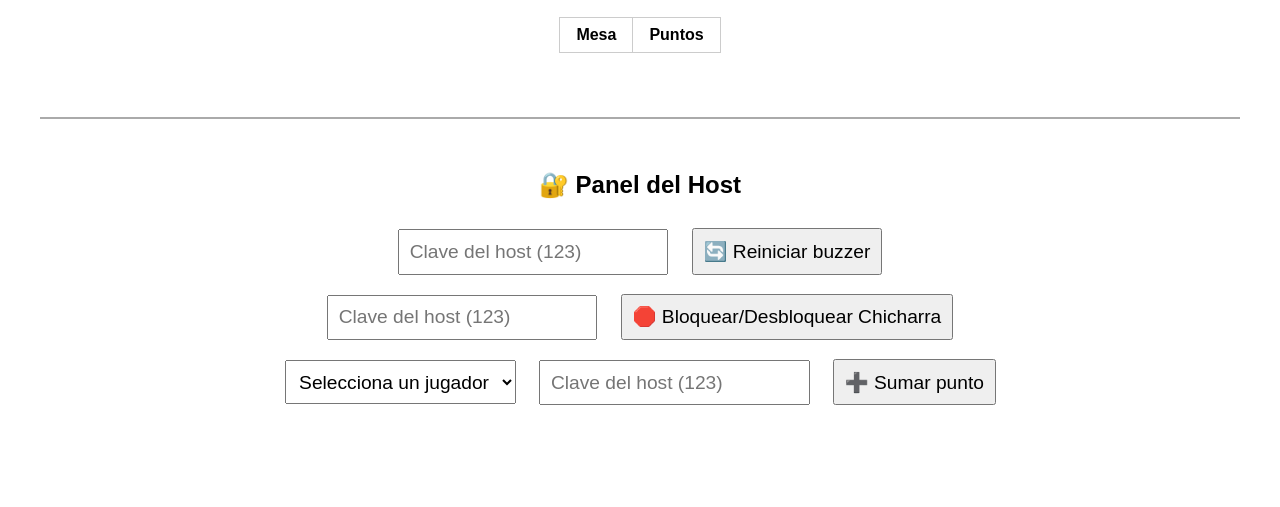
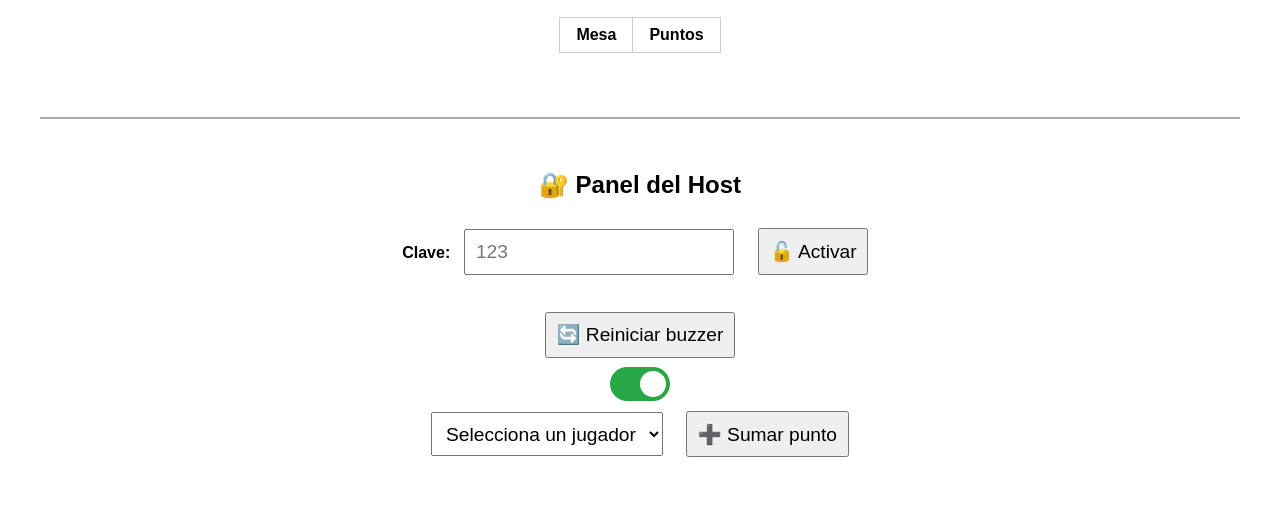
Before and after one commit to karinavallejos/cumplepyk, a Flask app: page / in a window 1280 px wide. Shown: the part 519-1026 px from the top of the page. Before the commit the page ends 924 px from the top, so only its background shows below. Run offline with Flask 3, Linux system fonts and the light colour scheme; data that the repository does not hold is empty.

Commit message:
index.html

```diff
--- a/templates/index.html
+++ b/templates/index.html
@@ -20,6 +20,39 @@
     th, td { border: 1px solid #ccc; padding: 8px 16px; }
     .ranking { margin-top: 2em; }
     #panelHost { margin-top: 4em; padding-top: 2em; border-top: 2px solid #aaa; }
+    .switch {
+      position: relative;
+      display: inline-block;
+      width: 60px;
+      height: 34px;
+    }
+    .switch input { opacity: 0; width: 0; height: 0; }
+    .slider {
+      position: absolute;
+      cursor: pointer;
+      top: 0; left: 0;
+      right: 0; bottom: 0;
+      background-color: #ccc;
+      transition: .4s;
+      border-radius: 34px;
+    }
+    .slider:before {
+      position: absolute;
+      content: "";
+      height: 26px;
+      width: 26px;
+      left: 4px;
+      bottom: 4px;
+      background-color: white;
+      transition: .4s;
+      border-radius: 50%;
+    }
+    input:checked + .slider {
+      background-color: #28a745;
+    }
+    input:checked + .slider:before {
+      transform: translateX(26px);
+    }
   </style>
 </head>
 <body>
@@ -68,46 +101,47 @@
 
   <div id="panelHost">
     <h2>🔐 Panel del Host</h2>
+    <label><strong>Clave:</strong> <input type="password" id="claveHost" placeholder="123"></label>
+    <button onclick="activarHost()">🔓 Activar</button>
 
-    <form action="/reset" method="post">
-      <input type="password" name="clave" placeholder="Clave del host (123)">
+    <br><br>
+    <form action="/reset" method="post" onsubmit="return insertarClave(this)">
+      <input type="hidden" name="clave">
       <button type="submit">🔄 Reiniciar buzzer</button>
     </form>
 
-    <form action="/toggle" method="post">
-      <input type="password" name="clave" placeholder="Clave del host (123)">
-      <button type="submit">🛑 Bloquear/Desbloquear Chicharra</button>
+    <form action="/toggle" method="post" onsubmit="return insertarClave(this)">
+      <input type="hidden" name="clave">
+      <label class="switch">
+        <input type="checkbox" id="toggleSwitch" onchange="this.form.submit()">
+        <span class="slider"></span>
+      </label>
     </form>
 
-    <form action="/sumar" method="post">
+    <form action="/sumar" method="post" onsubmit="return insertarClave(this)">
       <select id="jugador" name="jugador" required>
         <option disabled selected>Selecciona un jugador</option>
       </select>
-      <input type="password" name="clave" placeholder="Clave del host (123)" required>
+      <input type="hidden" name="clave">
       <button type="submit">➕ Sumar punto</button>
     </form>
   </div>
 
   <script>
-    const defaultMesas = {
-      "Karina": "Mesa Maria Mitchell", "Poly": "Mesa Maria Mitchell", "Mariana": "Mesa Maria Mitchell",
-      "Arturo": "Mesa Maria Mitchell", "Mike": "Mesa Maria Mitchell", "Isi": "Mesa Maria Mitchell",
-      "Tito": "Mesa Maria Mitchell", "Katthy": "Mesa Maria Mitchell",
-      "Inés": "Mesa Caroline Herschel", "Angela": "Mesa Caroline Herschel", "Loreto": "Mesa Caroline Herschel",
-      "Daisy": "Mesa Caroline Herschel", "Jaime": "Mesa Caroline Herschel", "Myriam": "Mesa Caroline Herschel",
-      "M.Elena": "Mesa Caroline Herschel",
-      "Cristian": "Mesa Annie Jump Cannon", "Coté": "Mesa Annie Jump Cannon", "Tabi": "Mesa Annie Jump Cannon",
-      "Danny": "Mesa Annie Jump Cannon", "Max": "Mesa Annie Jump Cannon", "Tati": "Mesa Annie Jump Cannon",
-      "Lis": "Mesa Jocelyn Bell Burnell", "Yossebann": "Mesa Jocelyn Bell Burnell", "Cata": "Mesa Jocelyn Bell Burnell",
-      "Tamara": "Mesa Jocelyn Bell Burnell", "Diego": "Mesa Jocelyn Bell Burnell", "Nacha": "Mesa Jocelyn Bell Burnell",
-      "Pipe": "Mesa Jocelyn Bell Burnell",
+    const defaultMesas = { "Karina": "Mesa Maria Mitchell", "Poly": "Mesa Maria Mitchell", "Mariana": "Mesa Maria Mitchell",
+      "Arturo": "Mesa Maria Mitchell", "Mike": "Mesa Maria Mitchell", "Isi": "Mesa Maria Mitchell", "Tito": "Mesa Maria Mitchell",
+      "Katthy": "Mesa Maria Mitchell", "Inés": "Mesa Caroline Herschel", "Angela": "Mesa Caroline Herschel",
+      "Loreto": "Mesa Caroline Herschel", "Daisy": "Mesa Caroline Herschel", "Jaime": "Mesa Caroline Herschel",
+      "Myriam": "Mesa Caroline Herschel", "M.Elena": "Mesa Caroline Herschel", "Cristian": "Mesa Annie Jump Cannon",
+      "Coté": "Mesa Annie Jump Cannon", "Tabi": "Mesa Annie Jump Cannon", "Danny": "Mesa Annie Jump Cannon",
+      "Max": "Mesa Annie Jump Cannon", "Tati": "Mesa Annie Jump Cannon", "Lis": "Mesa Jocelyn Bell Burnell",
+      "Yossebann": "Mesa Jocelyn Bell Burnell", "Cata": "Mesa Jocelyn Bell Burnell", "Tamara": "Mesa Jocelyn Bell Burnell",
+      "Diego": "Mesa Jocelyn Bell Burnell", "Nacha": "Mesa Jocelyn Bell Burnell", "Pipe": "Mesa Jocelyn Bell Burnell",
       "Pame": "Mesa Cecilia Payne-Gaposchkin", "Pedro": "Mesa Cecilia Payne-Gaposchkin", "Loro": "Mesa Cecilia Payne-Gaposchkin",
       "David": "Mesa Cecilia Payne-Gaposchkin", "Jorge": "Mesa Cecilia Payne-Gaposchkin", "Coni": "Mesa Cecilia Payne-Gaposchkin",
-      "Carla": "Mesa Cecilia Payne-Gaposchkin", "Damian": "Mesa Cecilia Payne-Gaposchkin",
-      "Manu": "Mesa Henrietta Swan Leavitt", "Maruan": "Mesa Henrietta Swan Leavitt", "Ali": "Mesa Henrietta Swan Leavitt",
-      "Dayanne": "Mesa Henrietta Swan Leavitt", "Eduardo": "Mesa Henrietta Swan Leavitt", "Rolando": "Mesa Henrietta Swan Leavitt",
-      "Javi": "Mesa Henrietta Swan Leavitt"
-    };
+      "Carla": "Mesa Cecilia Payne-Gaposchkin", "Damian": "Mesa Cecilia Payne-Gaposchkin", "Manu": "Mesa Henrietta Swan Leavitt",
+      "Maruan": "Mesa Henrietta Swan Leavitt", "Ali": "Mesa Henrietta Swan Leavitt", "Dayanne": "Mesa Henrietta Swan Leavitt",
+      "Eduardo": "Mesa Henrietta Swan Leavitt", "Rolando": "Mesa Henrietta Swan Leavitt", "Javi": "Mesa Henrietta Swan Leavitt" };
 
     function guardarDatos() {
       const nombre = document.getElementById("nombre").value.trim();
@@ -156,11 +190,33 @@
         buzzerBtn.disabled = false;
         buzzerBtn.classList.add("activo");
         buzzerBtn.classList.remove("bloqueado");
+        document.getElementById("toggleSwitch").checked = true;
       } else {
         buzzerBtn.disabled = true;
         buzzerBtn.classList.remove("activo");
         buzzerBtn.classList.add("bloqueado");
+        document.getElementById("toggleSwitch").checked = false;
       }
+    }
+
+    function activarHost() {
+      const clave = document.getElementById("claveHost").value;
+      if (clave === "123") {
+        localStorage.setItem("claveHost", clave);
+        alert("Acceso de host activado");
+      } else {
+        alert("Clave incorrecta");
+      }
+    }
+
+    function insertarClave(form) {
+      const clave = localStorage.getItem("claveHost");
+      if (!clave) {
+        alert("Primero debes ingresar la clave del host.");
+        return false;
+      }
+      form.elements["clave"].value = clave;
+      return true;
     }
 
     async function cargarJugadores() {
@@ -177,7 +233,6 @@
       }
     }
 
-    // Autocompletar mesa al seleccionar nombre
     document.addEventListener("DOMContentLoaded", () => {
       const nombreSelect = document.getElementById("nombre");
       for (let nombre in defaultMesas) {
```
